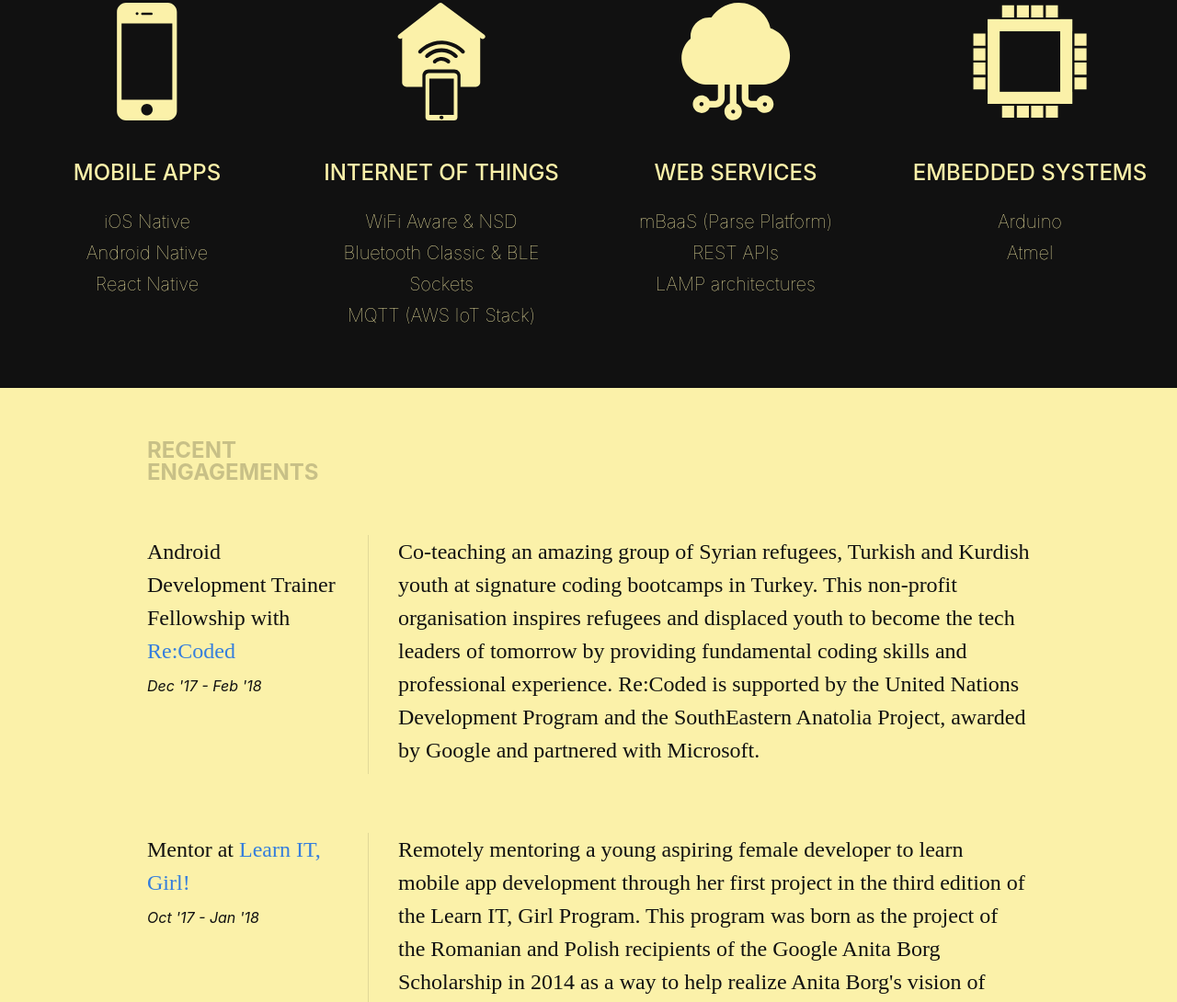
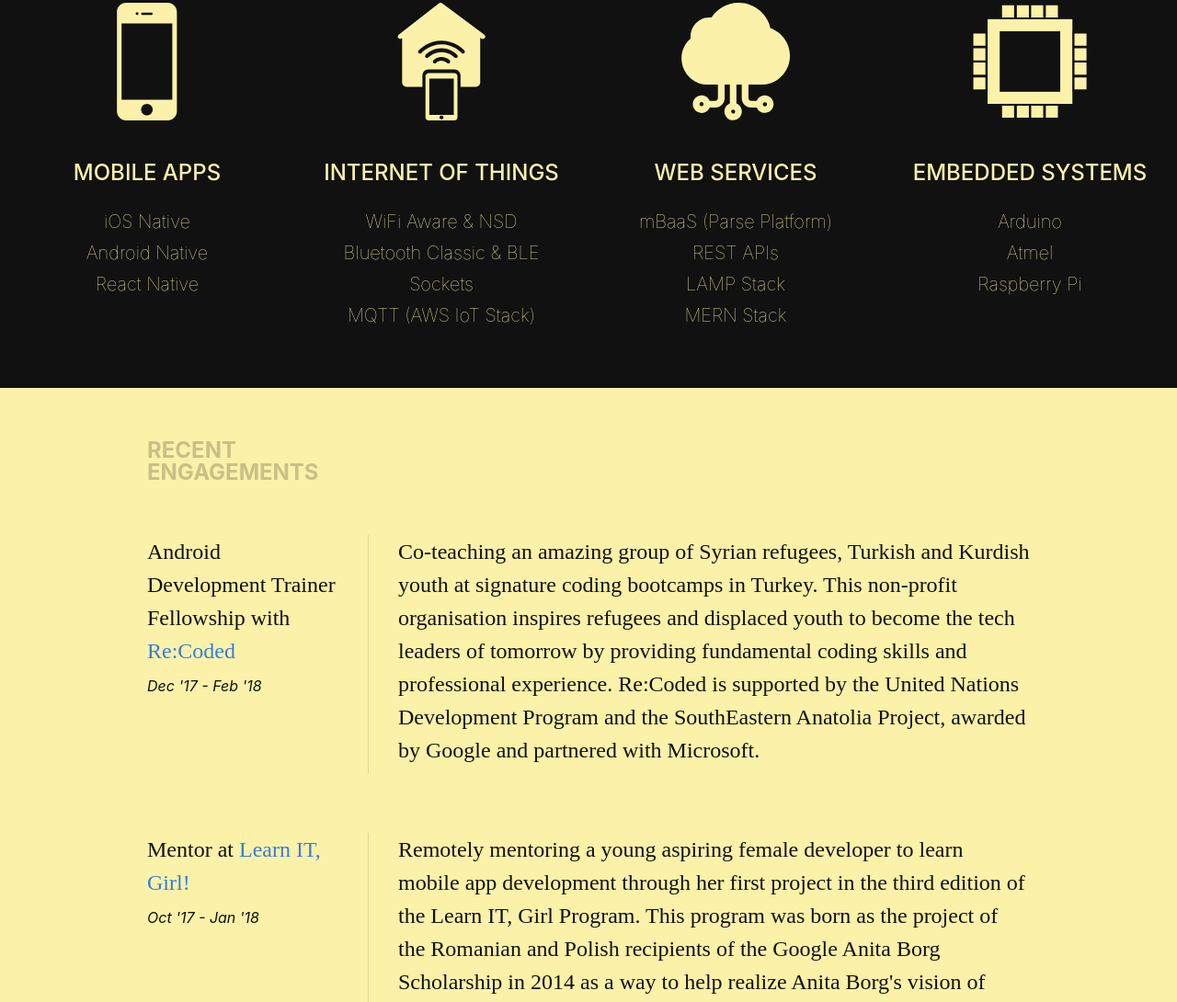
Before and after one commit to Shrreya/Portfolio-Website, a plain HTML site: page index.html in a window 1280 px wide. Shown: the part 936-2026 px from the top of the page at 92% size. Drawn offline with nearby package versions, Linux system fonts and the light colour scheme.

Commit message:
Updated skills

```diff
--- a/index.html
+++ b/index.html
@@ -94,7 +94,8 @@
               <div class="pt3">
                 <span class="pt1 db sans-serif f4 fw1">mBaaS (Parse Platform)</span>
                 <span class="pt1 db sans-serif f4 fw1">REST APIs</span>
-                <span class="pt1 db sans-serif f4 fw1">LAMP architectures</span>
+                <span class="pt1 db sans-serif f4 fw1">LAMP Stack</span>
+                <span class="pt1 db sans-serif f4 fw1">MERN Stack</span>
               </div>
 
             </div>
@@ -107,6 +108,7 @@
               <div class="pt3">
                 <span class="pt1 db sans-serif f4 fw1">Arduino</span>
                 <span class="pt1 db sans-serif f4 fw1">Atmel</span>
+                <span class="pt1 db sans-serif f4 fw1">Raspberry Pi</span>
               </div>
 
             </div>
```
